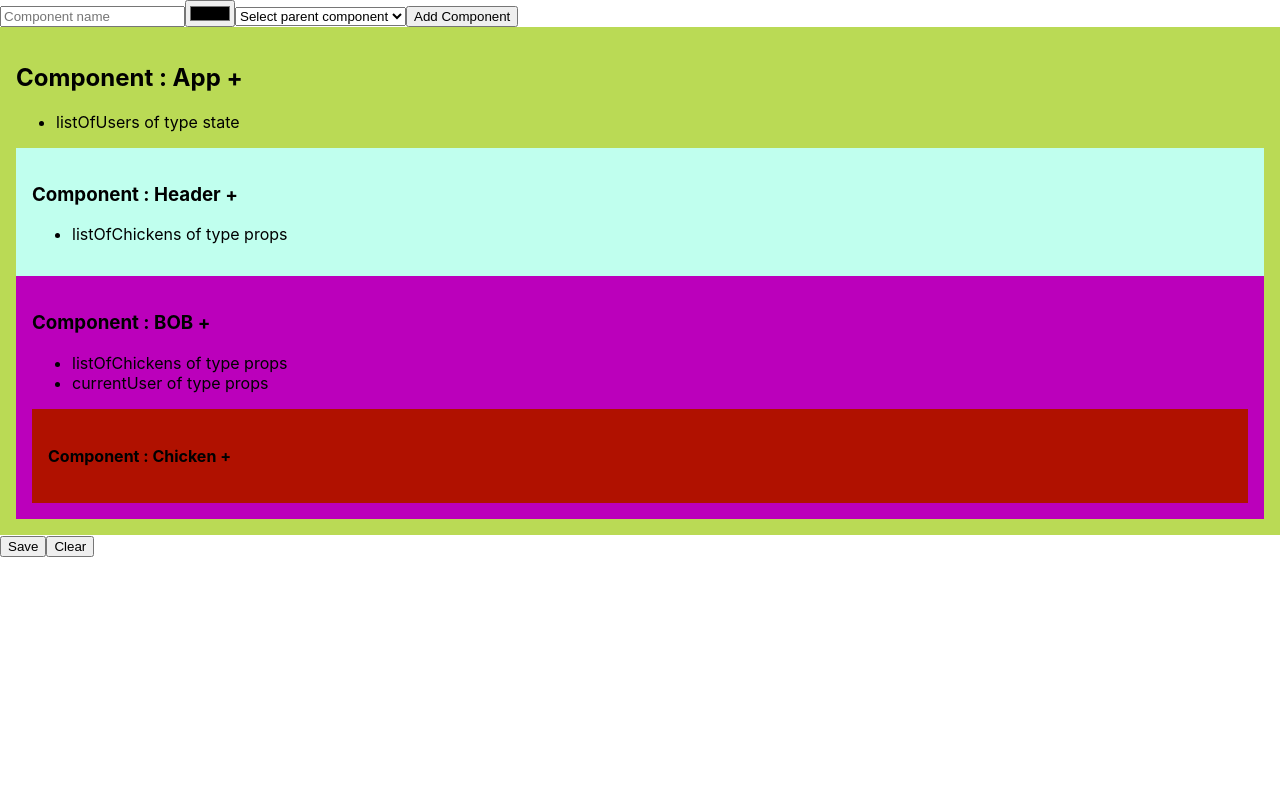
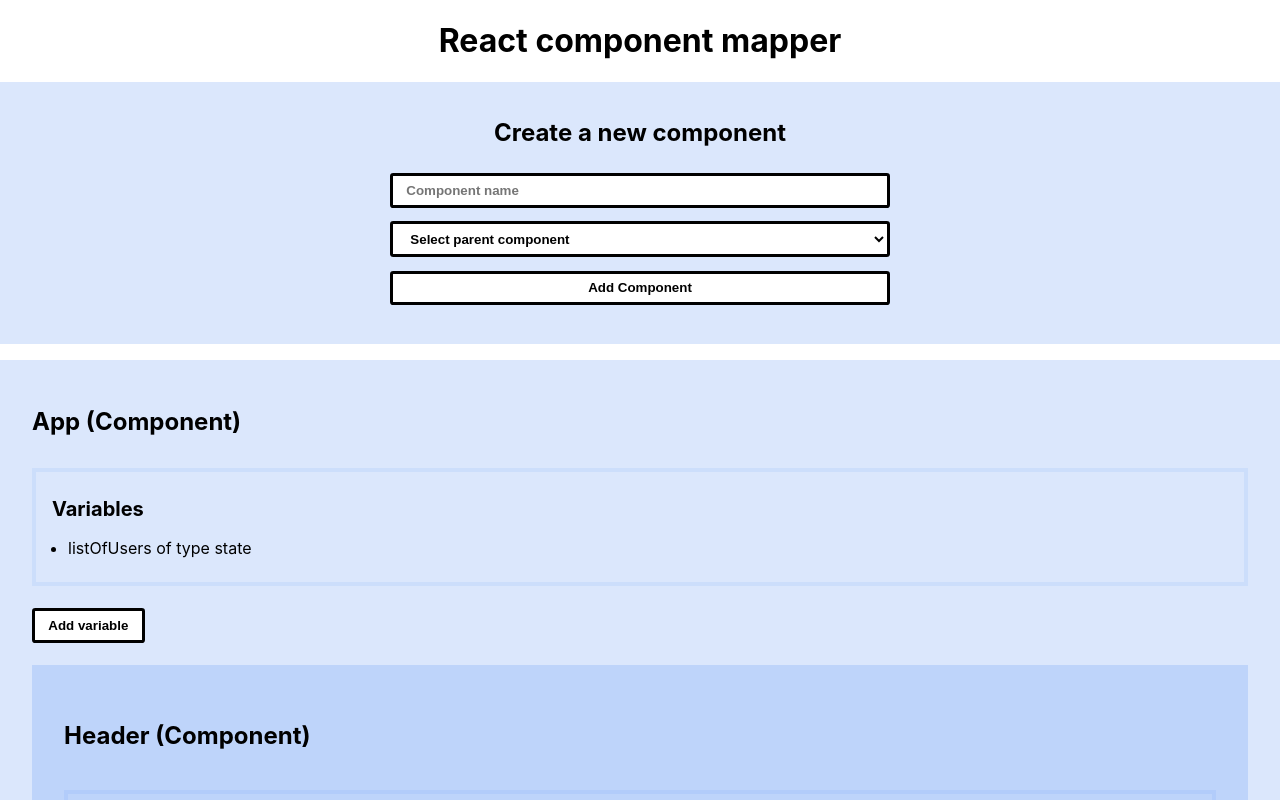
Before and after one commit to FrancisBourgouin/react-component-map, a React (Create React App) app: page / in a window 1280 px wide. Shown: the top 800 px of the page. Built offline with nearby package versions, Linux system fonts and the light colour scheme.

Commit message:
added styling + sass integration

```diff
--- a/package.json
+++ b/package.json
@@ -6,6 +6,7 @@
     "@testing-library/jest-dom": "^4.2.4",
     "@testing-library/react": "^9.3.2",
     "@testing-library/user-event": "^7.1.2",
+    "node-sass": "^4.13.1",
     "react": "^16.12.0",
     "react-dom": "^16.12.0",
     "react-scripts": "3.3.0",
--- a/src/App.css
+++ /dev/null
@@ -1,3 +0,0 @@
-section {
-  padding: 1em;
-}
--- a/src/App.jsx
+++ b/src/App.jsx
@@ -1,5 +1,5 @@
 import React, { useState, useEffect } from "react";
-import "./App.css";
+import "./App.scss";
 import { ComponentForm } from "./components/ComponentForm";
 import { ComponentList } from "./components/ComponentList";
 import { exampleComponentMap, exampleVariablesList } from "./dummy_data";
@@ -22,13 +22,11 @@ const App = () => {
     <ComponentsContext.Provider value={{ components, setComponents }}>
       <VariablesContext.Provider value={{ variables, setVariables }}>
         <div className='App'>
+          <h1>React component mapper</h1>
           <ComponentForm />
-          <ComponentList
-            components={components}
-            variables={variables}
-            current={components["App"]}
-            availableProps={[]}
-          />
+          <section className='componentList'>
+            <ComponentList current={components["App"]} availableProps={[]} />
+          </section>
           <button onClick={() => storeInLocalStorage(components)}>Save</button>
           <button onClick={emptyLocalStorage}>Clear</button>
         </div>
--- /dev/null
+++ b/src/App.scss
@@ -0,0 +1,69 @@
+$background-color: rgb(75, 133, 240);
+
+.App {
+  & > h1 {
+    text-align: center;
+  }
+}
+
+.componentForm {
+  background: rgba($background-color, 0.2);
+  margin: 1em auto;
+  padding: 1em 2em 2em;
+
+  h2 {
+    text-align: center;
+  }
+  form {
+    display: flex;
+    max-width: 500px;
+    flex-direction: column;
+    margin: 0 auto;
+
+    input,
+    select {
+      border: 0.25em solid black;
+      border-radius: 0.25em;
+      padding: 0.5em 1em;
+      margin: 0.5em 0;
+      background: white;
+      font-weight: 700;
+    }
+  }
+}
+
+.componentList {
+  section {
+    padding: 1em 2em;
+    margin: 1em 0;
+    background: rgba($background-color, 0.2);
+  }
+  h1 {
+    font-size: 1.5rem;
+  }
+}
+
+.componentItem {
+  button {
+    border: 0.25em solid black;
+    border-radius: 0.25em;
+    padding: 0.5em 1em;
+    margin: 0.5em 0;
+    background: white;
+    font-weight: 700;
+  }
+  div {
+    border: 0.25em solid rgba($background-color, 0.1);
+    padding: 0.5em 1em;
+    margin: 1em 0;
+    h2 {
+      font-size: 1.25rem;
+    }
+    ul {
+      padding-left: 1em;
+      li {
+        margin: 0 auto;
+      }
+    }
+  }
+}
--- a/src/components/ComponentForm.jsx
+++ b/src/components/ComponentForm.jsx
@@ -23,6 +23,8 @@ export const ComponentForm = () => {
   };
 
   return (
+    <section className='componentForm'>
+      <h2>Create a new component</h2>
       <form onSubmit={createComponent}>
         <input
           type='text'
@@ -34,12 +36,12 @@ export const ComponentForm = () => {
           }
           placeholder='Component name'
         ></input>
-      <input
+        {/* <input
           type='color'
           name='color'
           value={color}
           onChange={e => setFormState({ ...formState, color: e.target.value })}
-      />
+        /> */}
         <select
           name='parent'
           onChange={e => setFormState({ ...formState, parent: e.target.value })}
@@ -58,5 +60,6 @@ export const ComponentForm = () => {
         </select>
         <input type='submit' value='Add Component'></input>
       </form>
+    </section>
   );
 };
--- a/src/components/ComponentItem.jsx
+++ b/src/components/ComponentItem.jsx
@@ -8,16 +8,10 @@ export const ComponentItem = props => {
 
   const { current, availableProps } = props;
   return (
-    <>
-      <h1>
-        Component : {current.name}{" "}
-        <span
-          style={{ cursor: "pointer" }}
-          onClick={() => setVisible(!visible)}
-        >
-          +
-        </span>
-      </h1>
+    <article className='componentItem'>
+      <h1>{current.name} (Component)</h1>
+      <div>
+        <h2>Variables</h2>
         <ul>
           {current.variables.map(variableId => (
             <li key={`${current.id}${variableId}`}>
@@ -25,9 +19,16 @@ export const ComponentItem = props => {
             </li>
           ))}
         </ul>
+      </div>
+      <button
+        style={{ cursor: "pointer" }}
+        onClick={() => setVisible(!visible)}
+      >
+        Add variable
+      </button>
       {visible && (
         <VariablesForm {...{ currentId: current.id, availableProps }} />
       )}
-    </>
+    </article>
   );
 };
--- a/src/components/ComponentList.jsx
+++ b/src/components/ComponentList.jsx
@@ -16,7 +16,7 @@ export const ComponentList = props => {
     );
   });
   return (
-    <section style={{ backgroundColor: current.color }}>
+    <section>
       <ComponentItem current={current} availableProps={availableProps} />
       {mappedComponents}
     </section>
```
Also changed, not shown: 1 other file (tests, documents, lock files or other folders). Lines whose indentation alone changed are shown as unchanged.
